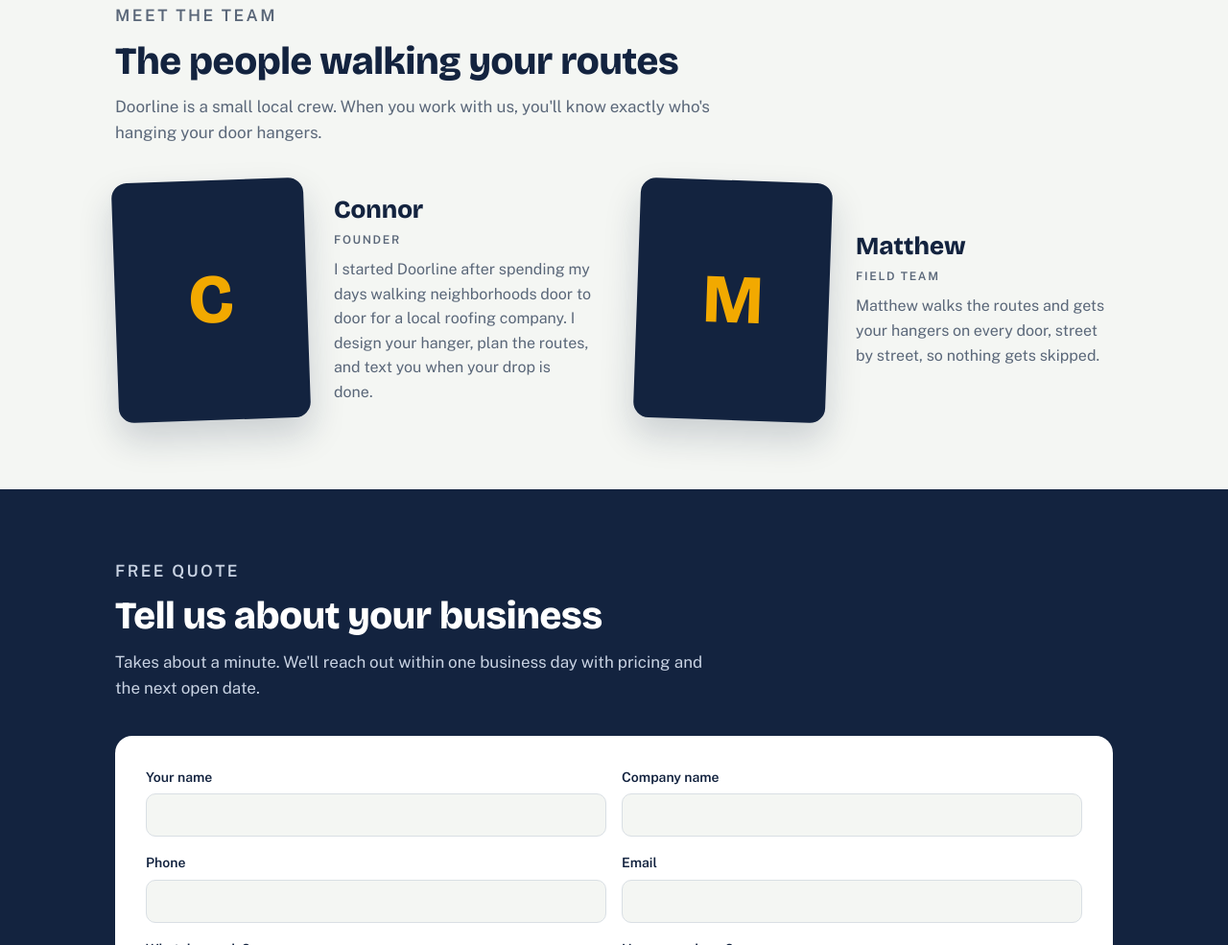
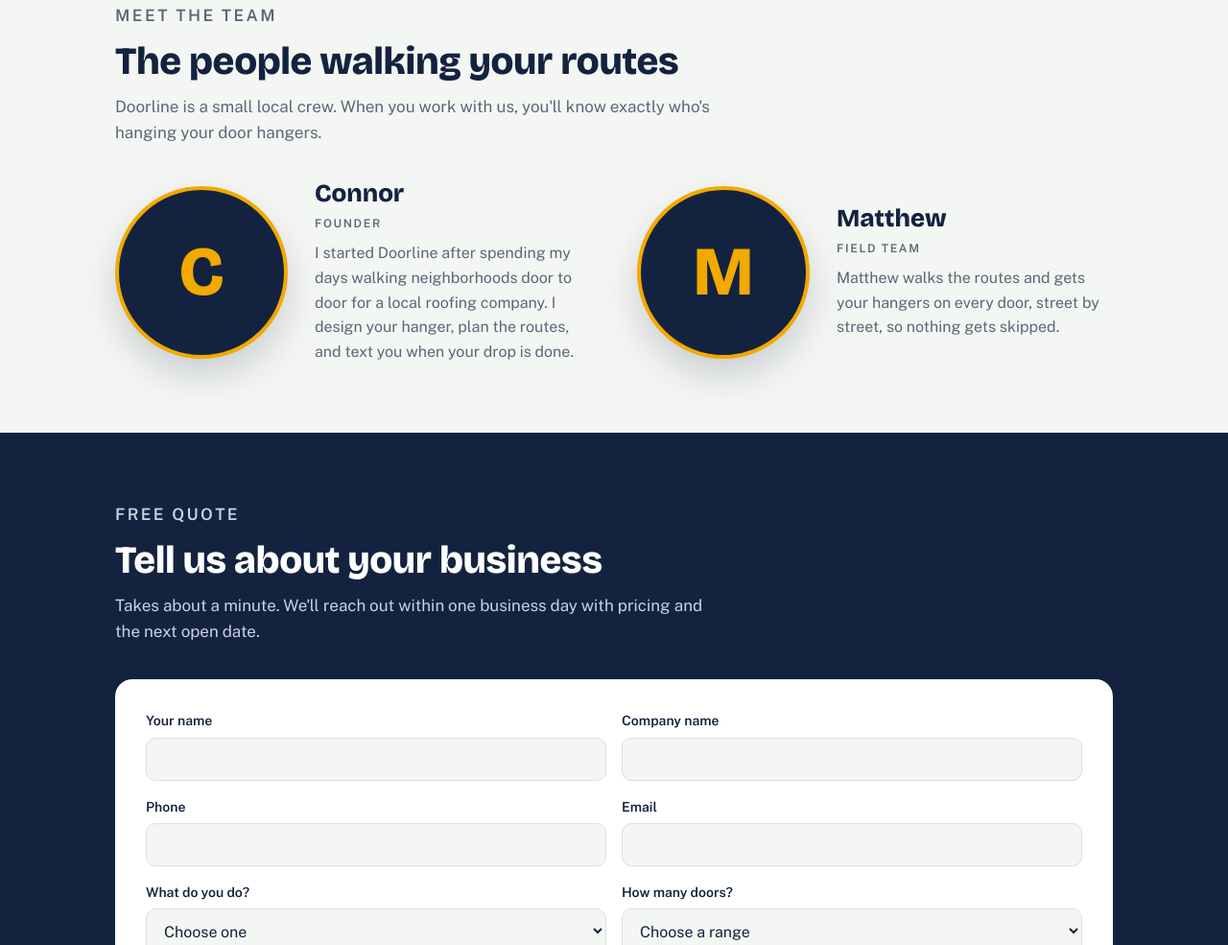
Before and after one commit to cbdowney09-alt/doorline-site, a plain HTML site: page index.html in a window 1280 px wide. Shown: the part 2321-3306 px from the top of the page at 96% size. Drawn offline with nearby package versions, Linux system fonts and the light colour scheme.

Commit message:
Update index.html

```diff
--- a/index.html
+++ b/index.html
@@ -90,17 +90,16 @@ section{padding-block:72px}
 
 /* Team */
 .team-grid{display:grid;grid-template-columns:repeat(2,minmax(0,1fr));gap:48px}
-.person{display:grid;grid-template-columns:200px minmax(0,1fr);gap:28px;align-items:center}
-.team-photo{margin:0;width:100%;aspect-ratio:4/5;border-radius:16px;overflow:hidden;background:var(--ink);position:relative;transform:rotate(-2deg);box-shadow:0 18px 36px rgba(19,35,63,.18)}
-.team-photo.tilt-r{transform:rotate(2deg)}
-.team-photo img{width:100%;height:100%;object-fit:cover;display:block}
+.person{display:grid;grid-template-columns:180px minmax(0,1fr);gap:28px;align-items:center}
+.team-photo{margin:0;width:100%;aspect-ratio:1/1;border-radius:50%;overflow:hidden;background:var(--ink);position:relative;border:4px solid var(--gold);box-shadow:0 18px 36px rgba(19,35,63,.18)}
+.team-photo img{width:100%;height:100%;object-fit:cover;object-position:center 30%;display:block}
 .photo-fallback{position:absolute;inset:0;display:grid;place-items:center;font-family:var(--display);font-weight:800;font-size:72px;color:var(--gold)}
 .person-copy{display:grid;gap:8px;min-width:0}
 .person-copy h3{font-size:26px;font-weight:800}
 .person-copy .role{font-size:12px;letter-spacing:.14em;text-transform:uppercase;font-weight:600;color:var(--muted)}
 .person-copy p:not(.role){color:var(--muted)}
 @media (max-width:900px){.team-grid{grid-template-columns:1fr;gap:40px}}
-@media (max-width:480px){.person{grid-template-columns:130px minmax(0,1fr);gap:20px}.photo-fallback{font-size:52px}}
+@media (max-width:480px){.person{grid-template-columns:110px minmax(0,1fr);gap:20px}.photo-fallback{font-size:52px}}
 
 /* Quote form */
 .quote{background:var(--ink);color:#fff}
@@ -249,7 +248,7 @@ footer strong{color:#fff;font-family:var(--display)}
         <h2>The people walking your routes</h2>
         <p>Doorline is a small local crew. When you work with us, you'll know exactly who's hanging your door hangers.</p>
       </div>
-      <!-- PHOTOS: upload connor.jpg and matthew.jpg to the GitHub repo next to index.html. Portrait or square works best. -->
+      <!-- PHOTOS: upload connor.jpg and matthew.jpg (square, about 600x600) to the GitHub repo next to index.html. -->
       <div class="team-grid">
         <article class="person">
           <figure class="team-photo">
@@ -263,7 +262,7 @@ footer strong{color:#fff;font-family:var(--display)}
           </div>
         </article>
         <article class="person">
-          <figure class="team-photo tilt-r">
+          <figure class="team-photo">
             <img src="matthew.jpg" alt="Matthew, Doorline field team" onerror="this.hidden=true;this.nextElementSibling.hidden=false">
             <div class="photo-fallback" hidden aria-hidden="true">M</div>
           </figure>
```
